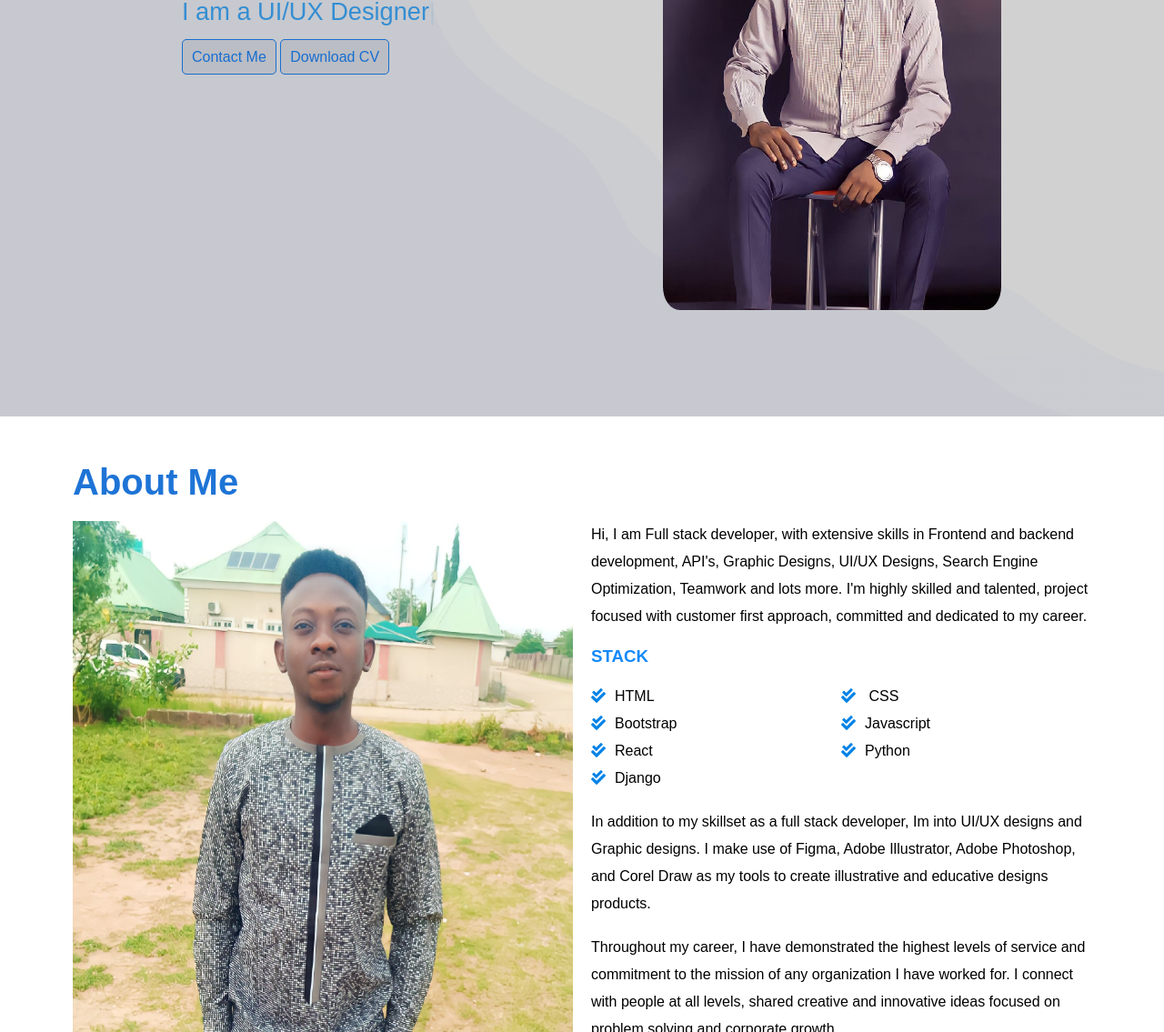
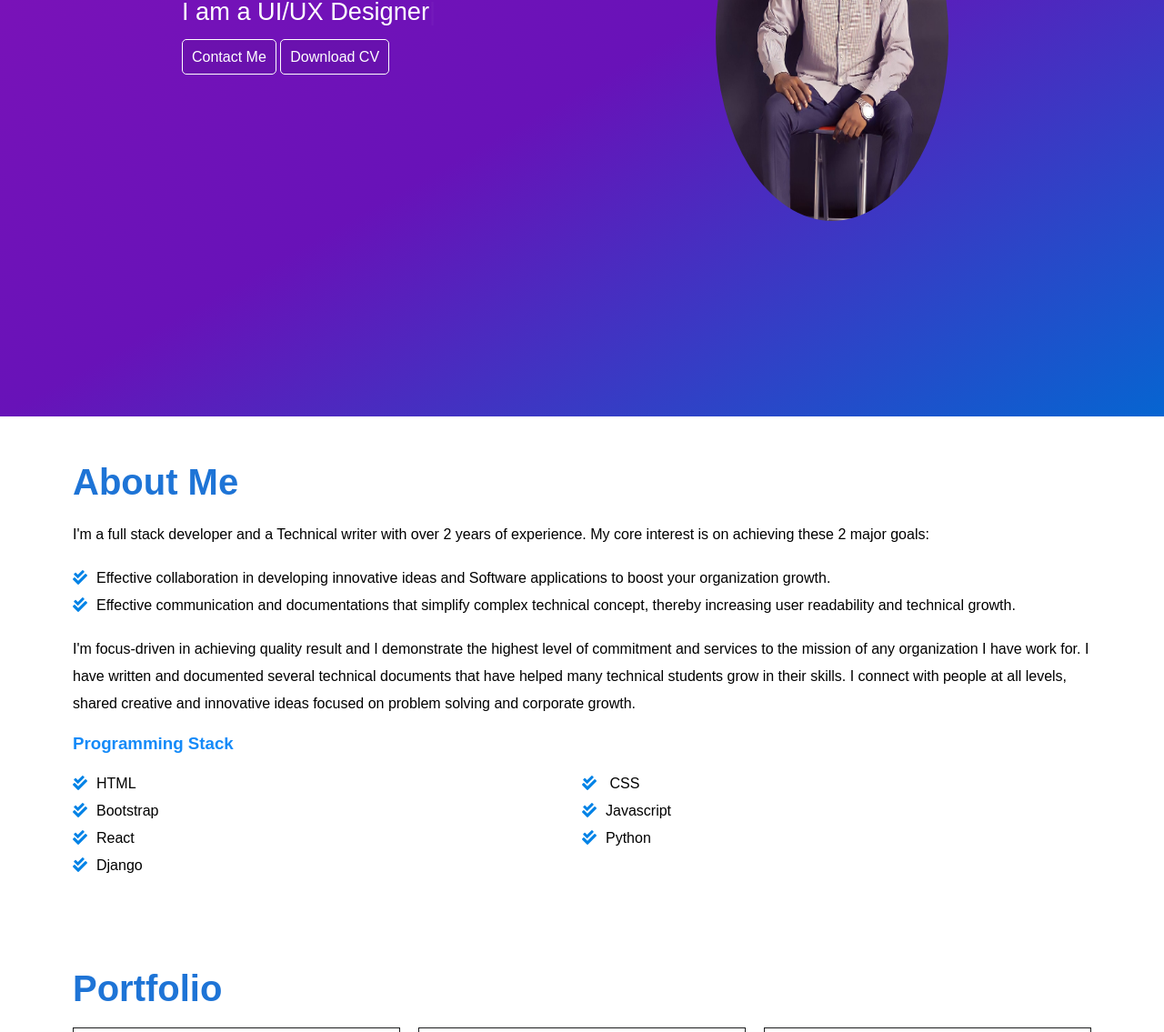
Before and after one commit to MegaNAD60/my-portfolio, a plain HTML site: page index.html in a window 1280 px wide. Shown: the part 262-1397 px from the top of the page at 91% size. Drawn offline with nearby package versions, Linux system fonts and the light colour scheme.

Commit message:
modified all app

```diff
--- a/index.html
+++ b/index.html
@@ -34,6 +34,7 @@
                     <li class="nav-link"><a href="#about"><i class="fas fa-user"></i>About me</a></li>
                     <li class="nav-link"><a href="#portfolio"><i class="fas fa-briefcase"></i>Portfolio</a></li>
                     <li class="nav-link"><a href="#resume"><i class="fas fa-address-card"></i>Resume</a></li>
+                    <li class="nav-link"><a href="https://nad.hashnode.dev"><i class="fas fa-blog"></i>Blogs</a></li>
                     <li class="nav-link"><a href="#contact"><i class="fas fa-address-book"></i>Contact</a></li>
                 </ul>
             </div>
@@ -65,18 +66,23 @@
                 <h1>About Me</h1>
 
                 <article class="about-details">
+                    <div class="about-text" data-aos="fade-left" data-aos-duration="1000">
 
-                    <div data-aos="fade-right" data-aos-duration="1000">
-                        <img id="aboutimg" src="img/mypic2.jpg">
-                    </div>
-                    <div class="about-text" data-aos="fade-left" data-aos-duration="1000">
-                        <p>Hi, I am Full stack developer, with extensive skills in Frontend and backend development, API's,
-                            Graphic Designs, UI/UX Designs, Search Engine Optimization, Teamwork and lots more. I'm highly
-                            skilled and talented, project focused with customer first approach, committed and dedicated to
-                            my career.
+                        <section class="filterSection about-me">
+                            <p>I'm a full stack developer and a Technical writer with over 2 years of experience. My core interest is on achieving these 2 major goals:</p><br/>
+                            <ul style="line-height: 30px;">
+                                <li><i class="fas fa-check-double"></i>Effective collaboration in developing innovative ideas and Software applications to boost your organization growth.</li>
+                                <li><i class="fas fa-check-double"></i>Effective communication and documentations that simplify complex technical concept, thereby increasing user readability and technical growth.</li>
+                                </ul><br/>
+                                <p>I'm focus-driven in achieving quality result and I demonstrate the highest level of commitment and services to the mission of any organization I have work for. I have written and documented several technical documents that have helped many technical students grow in their skills.
+                                    I connect with
+                                    people at all levels, shared creative and innovative ideas focused on problem
+                                    solving and corporate growth.
                             </p><br/>
+                        </section>
 
-                        <h3 style="color: rgb(20, 138, 248);">STACK</h3><br/>
+                        <section class="filterSection my-stack">
+                            <h3 style="color: rgb(20, 138, 248);">Programming Stack</h3><br/>
                             <div class="stack">
                                 <div class="stack one">
                                     <ul>
@@ -95,19 +101,8 @@
                                     </ul>
                                 </div>
                             </div><br/>
-
-                        <p>In addition to my skillset as a full stack developer, Im into UI/UX designs and Graphic designs. I make
-                            use of Figma, Adobe Illustrator, Adobe Photoshop, and Corel Draw as my tools to create illustrative and
-                            educative designs products.
-                        </p><br/>
-                        <p>
-                            Throughout my career, I have demonstrated the highest levels of service and
-                            commitment to the mission of any organization I have worked for. I connect with
-                            people at all levels, shared creative and innovative ideas focused on problem
-                            solving and corporate growth.
-                        </p>
+                        </section>
                     </div>
-
                 </article>
             </section>
         <!--END OF ABOUT PAGE-->
--- a/script.js
+++ b/script.js
@@ -1,3 +1,5 @@
+//CLASS AND ID SELECTOR
+const navbar = document.querySelector('.navbar')
 const hamburger = document.getElementsByClassName('hamburger')[0]
 const navLink = document.getElementsByClassName('links')[0]
 const navLi = document.getElementsByClassName('nav-link');
@@ -8,7 +10,7 @@ const togglebtn = document.getElementsByClassName('modebtn')[0]
 var prevScrollpos = window.pageYOffset;
 
 
-//FUNCTION WHEN HAMBURGER IS CLICKED
+//HAMBURGER ONCLICKED FUNCTION
 hamburger.addEventListener('click', () => {
     toggleNav()
     toggleHamburger()
@@ -35,10 +37,11 @@ function toggleHamburger(){
     hamburger.querySelector('i').classList.toggle('fa-times');
 }
 
-//WINDOW FUNCTION WHEN WEB PAGE IS SCROLLED
+//WINDOW ONSCROLL FUNCTION
 window.addEventListener('scroll', () => {
     scrollFunction()
     navbarFunction()
+    navbarBackground()
     activeScrollFunction()
 })
 
@@ -50,20 +53,29 @@ function topFunction(){
 }
 
 
-//FUNCTION FOR NAVIGATION BAR TO HIDE WHEN SCROLL DOWN AND TO SHOW WHEN SCROLL UP
+//NAVIGATION BAR FUNCTION WHEN SCROLLED
 function navbarFunction(){
     var currentScrollPos = window.pageYOffset;
     if (prevScrollpos > currentScrollPos){
-        document.getElementsByClassName('navbar')[0].style.top = "0"
+        navbar.style.top = "0"
     }else{
-        document.getElementsByClassName('navbar')[0].style.top = "-60px";
+        navbar.style.top = "-60px";
     }
     prevScrollpos = currentScrollPos
 
 }
 
 
-// FUNCTION TO ENABLE SCROLL TO TOP BUTTON TO SHOW WHEN SCROLL ABOVE 20PX AND INVISIBLE WHEN THE BODY IS BELOW 20PX
+//FUNCTION TO UPDATE NAVBAR BACKGROUND COLOR
+function navbarBackground(){
+    if(window.scrollY > 20){
+        navbar.classList.add('navbar-scroll')
+    } else{
+        navbar.classList.remove('navbar-scroll')
+    }
+}
+
+// FUNCTION TO UPDATE SCROLLTOP BUTTON
 function scrollFunction(){
     if (document.body.scrollTop > 20 || document.documentElement.scrollTop > 20){
         mybutton.style.display = "block"
@@ -73,7 +85,7 @@ function scrollFunction(){
 }
 
 
-//FUNCTION FOR ACTIVE NAV LINKS WHEN SCROLLED
+//FUNCTION FOR ACTIVE NAV LINKS
 function activeScrollFunction(){
     var scrollPosition = document.documentElement.scrollTop || document.body;
 
--- a/style.css
+++ b/style.css
@@ -1,5 +1,4 @@
 /*GENERAL STYLING*/
-
 *{
     margin: 0;
     padding: 0;
@@ -52,10 +51,15 @@ h1{
     position: fixed;
     width: 100%;
     z-index: 1;
-	background-color:rgb(6, 101, 209);
-	color: #fff;
+	color: #eff1f3;
     transition: top 0.3s;
 }
+
+
+.navbar-scroll{
+    background-image: linear-gradient(to bottom right, rgb(131, 18, 184), rgb(6, 101, 209));
+}
+
 
 .navbar #nav-logo{
     font-size: 1.2rem;
@@ -64,15 +68,14 @@ h1{
 
 .navbar ul li{
     display: inline-block;
-    margin-right: 20px;
-    margin-left: 20px;
+    margin: 0 15px;
     font-size: 1rem;
     font-weight: 200;
 }
 
 .navbar ul li a{
     text-decoration: none;
-    color: white;
+    color: rgb(226, 231, 236);
     text-transform: uppercase;
     transition: .5s ease-in;
 }
@@ -85,7 +88,7 @@ h1{
 }
 
 .navbar ul li a.active{
-    color: rgb(9, 218, 218);
+    color: rgba(231, 233, 236, 0.9);
 }
 
 .navbar ul li a .fas{
@@ -112,7 +115,7 @@ h1{
     grid-template-columns: repeat(2, 1fr);
     padding: 90px;
     height: 90vh;
-	background-image:linear-gradient(rgba(0,0,0,0.18),rgba(0,0,0,0.18)),url('img/hero-bg.png');
+    background-image: linear-gradient(to bottom right, rgb(131, 18, 184), rgb(104, 18, 184), rgb(6, 101, 209));
 	background-position: center;
 	background-repeat: no-repeat;
     background-size: cover;
@@ -123,22 +126,22 @@ h1{
 }
 
 #home #home-text h3{
-    color: #348ed3;
+    color: white;
     font-size: 1.7rem;
     font-weight: 500;
 }
 
 #home #home-text h2{
-    color: #348ed3;
+    color: white;
     font-size: 2.4rem;
     font-weight: 700;
 }
 
 #home .btn{
-    color: rgba(6, 101, 209, 0.9);
+    color: white;
     padding: 10px;
     border-radius: 5px;
-    border: 1px solid rgba(6, 101, 209, 0.9);
+    border: 1px solid white;
     background-color: rgb(1, 11, 24, 0.06);
 }
 
@@ -153,10 +156,10 @@ h1{
 }
 
 #home #homeimg {
-    height: 95%;
-    width: 29vw;
-    border-radius: 5%;
-    margin: 0 auto;
+    height: 75%;
+    width: 20vw;
+    border-radius: 60%;
+    margin: 10px auto;
 }
 
 
@@ -169,12 +172,6 @@ h1{
 
 #about{
     padding: 30px 0;
-}
-
-#about .about-details{
-    display: grid;
-    grid-template-columns: repeat(2, 1fr);
-    gap: 20px;
 }
 
 #about #aboutimg {
@@ -192,11 +189,11 @@ h1{
     line-height: 30px;
 }
 
-#about .about-details .about-text .stack ul li{
+#about .about-details .about-text ul li{
     list-style: none;
 }
 
-#about .about-details .about-text .stack ul li i{
+#about .about-details .about-text ul li i{
     color: #0082e6;
     margin-right: 10px;
     font-size: 1rem;
@@ -374,12 +371,16 @@ h1{
     background-color: rgb(7, 28, 39);
 }
 
+.dark .navbar li a{
+    color: white;
+}
+
 .dark .navbar .modebtn{
     color: white;
 }
 
 .dark #home{
-	background-image:linear-gradient(rgba(0,0,0,0.45),rgba(0,0,0,0.45)),url('img/hero-bg.png');
+	background-image:linear-gradient(to bottom right rgb(6, 101, 209),rgba(0, 0, 0, 0.45));
 }
 
 .dark #home #home-text h2{
@@ -491,6 +492,7 @@ h1{
     .navbar{
         display: flex;
         padding: 1rem 1rem;
+        background-image: linear-gradient(to bottom right, rgb(131, 18, 184), rgb(6, 101, 209));
     }
 
     .navbar .nav-icons{
```
Lines whose indentation alone changed are shown as unchanged.
